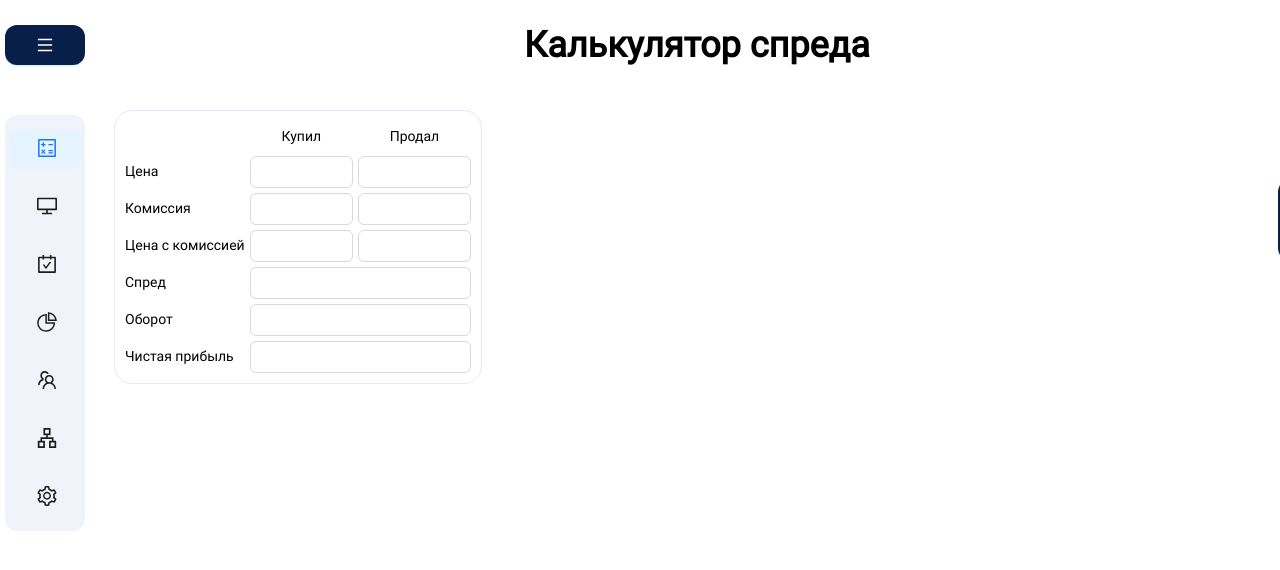
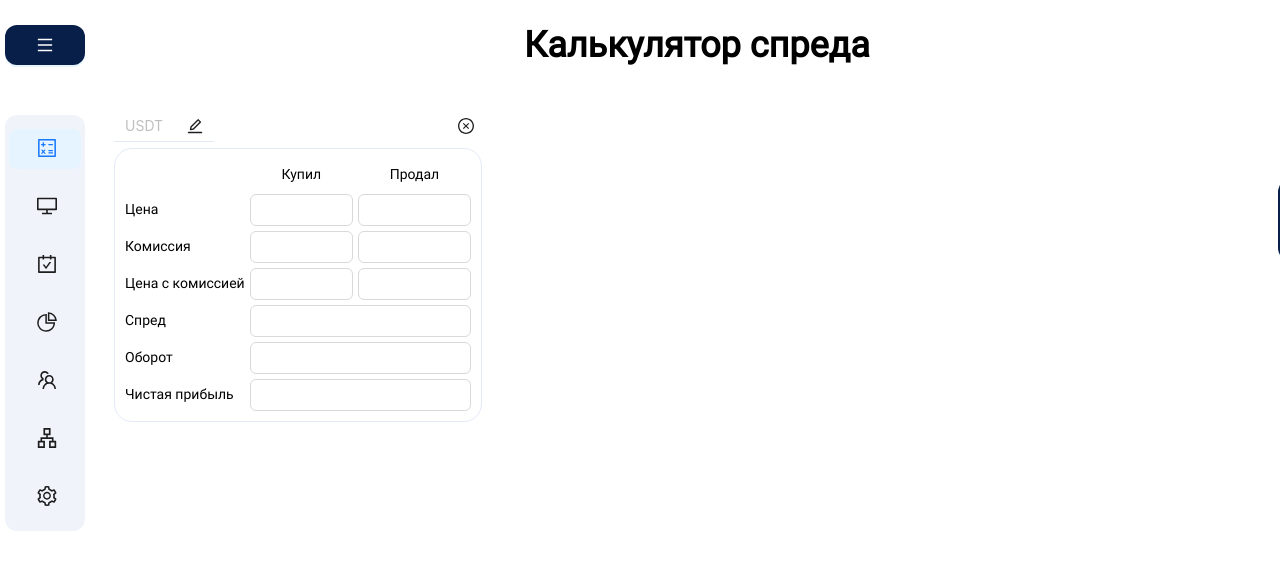
Before and after one commit to DelMaradinho/P2P-Keeper, a React (Create React App) app: page /calculator in a window 1280 px wide. Shown: the top 570 px of the page. Built offline with nearby package versions, Linux system fonts and the light colour scheme.

Commit message:
feat: modals, calc delete, calc name

```diff
--- a/package.json
+++ b/package.json
@@ -4,6 +4,7 @@
   "private": true,
   "homepage": "https://delmaradinho.github.io/P2P-Keeper",
   "dependencies": {
+    "@ant-design/icons": "^5.2.6",
     "@testing-library/jest-dom": "^5.17.0",
     "@testing-library/react": "^13.4.0",
     "@testing-library/user-event": "^13.5.0",
--- a/src/components/CalculatorItem/CalculatorItem.js
+++ b/src/components/CalculatorItem/CalculatorItem.js
@@ -1,8 +1,9 @@
 import React, { useEffect, useState } from "react";
-import { Button, Input, Menu } from "antd";
+import { Button, Input, Modal, Space } from "antd";
 import "./CalculatorItem.scss";
+import { CloseCircleOutlined, EditOutlined } from "@ant-design/icons";
 
-const CalculatorItem = () => {
+const CalculatorItem = ({ deleteFunction }) => {
   const [data, setData] = useState([]);
   const [priceSell, setPriceSell] = useState("");
   const [commissionSell, setCommissionSell] = useState("");
@@ -10,6 +11,14 @@ const CalculatorItem = () => {
   const [priceBuy, setPriceBuy] = useState("");
   const [commissionBuy, setCommissionBuy] = useState("");
   const [priceWithCommissionBuy, setPriceWithCommissionBuy] = useState("");
+  const [open, setOpen] = useState(false);
+
+  const handleOk = () => {
+    setOpen(false);
+  };
+  const handleCancel = () => {
+    setOpen(false);
+  };
 
   useEffect(() => {
     if (priceSell && commissionSell) {
@@ -36,6 +45,50 @@ const CalculatorItem = () => {
   }
 
   return (
+    <div>
+      <div className="calculator__outer">
+        <Input
+          bordered={false}
+          suffix={<EditOutlined style={{ fontSize: 16 }} />}
+          placeholder="USDT"
+          style={{
+            width: 100,
+            borderBottom: "1px solid #e3e9f6",
+            borderRadius: 0,
+          }}
+        />
+        <Space>
+          <Button
+            type="text"
+            shape="round"
+            size="middle"
+            icon={<CloseCircleOutlined style={{ fontSize: 16 }} />}
+            onClick={() => {
+              Modal.confirm({
+                content: "Вы правда хотите удалить эту формулу?",
+                okText: "Да",
+                cancelText: "Нет",
+                okButtonProps: {
+                  style: {
+                    backgroundColor: "rgba(8, 31, 73, 1)",
+                    color: "white", // Задаем цвет текста для кнопки подтверждения
+                  },
+                },
+                onCancel() {},
+                onOk() {
+                  // Handle the item deletion
+                  deleteFunction();
+                },
+              });
+            }}
+            style={{
+              zIndex: 100,
+              padding: 5,
+              borderRadius: 18,
+            }}
+          />
+        </Space>
+      </div>
       <div className="calculator__container">
         <div className="calculator__blank"></div>
         <div className="calculator__buy">Купил</div>
@@ -86,6 +139,7 @@ const CalculatorItem = () => {
           <Input />
         </div>
       </div>
+    </div>
   );
 };
 export default CalculatorItem;
--- a/src/components/CalculatorItem/CalculatorItem.scss
+++ b/src/components/CalculatorItem/CalculatorItem.scss
@@ -1,4 +1,9 @@
 .calculator{
+    &__outer{
+        display: flex;
+        justify-content: space-between;
+        margin-bottom: 6px;
+    }
     &__container {
         display: grid;
         align-content: center;
--- a/src/components/CustomTable/CustomTable.js
+++ b/src/components/CustomTable/CustomTable.js
@@ -1,5 +1,5 @@
 import React, { useEffect, useRef, useState } from "react";
-import { Button, ConfigProvider, Input, Table } from "antd";
+import { Button, ConfigProvider, Input, Modal, Table } from "antd";
 import { Resizable } from "react-resizable";
 import "./CustomTable.scss";
 import "react-resizable/css/styles.css";
@@ -264,7 +264,26 @@ const CustomTable = ({ tableData }) => {
           <a onClick={() => handleDuplicate(record)} title="Повторить сделку">
             <RollbackOutlined style={{ fontSize: 14 }} />
           </a>{" "}
-          <a onClick={() => handleDelete(record.key)} title="Удалить сделку">
+          <a
+            onClick={() => {
+              Modal.confirm({
+                content: "Вы правда хотите удалить эту сделку?",
+                okText: "Да",
+                cancelText: "Нет",
+                okButtonProps: {
+                  style: {
+                    backgroundColor: "rgba(8, 31, 73, 1)",
+                    color: "white",
+                  },
+                },
+                onCancel() {},
+                onOk() {
+                  handleDelete(record.key);
+                },
+              });
+            }}
+            title="Удалить сделку"
+          >
             <DeleteOutlined style={{ fontSize: 14 }} />
           </a>
         </p>
--- a/src/pages/calculator/index.js
+++ b/src/pages/calculator/index.js
@@ -1,4 +1,4 @@
-import { useState } from "react";
+import React, { useState } from "react";
 import CalculatorItem from "../../components/CalculatorItem/CalculatorItem";
 import MainMenu from "../../components/MainMenu/MainMenu";
 import "./calculator.scss";
@@ -12,11 +12,17 @@ function Calculator() {
       формулу
     </span>
   );
-  const [items, setItems] = useState([<CalculatorItem key={0} />]);
+
+  const deleteItem = (key) => {
+    setItemKeys((prevKeys) => prevKeys.filter((itemKey) => itemKey !== key));
+    console.log(itemKeys);
+  };
+
+  const [itemKeys, setItemKeys] = useState([0]);
 
   const addItem = () => {
-    const newItem = <CalculatorItem key={items.length} />;
-    setItems([newItem, ...items]);
+    setItemKeys((prevKeys) => [prevKeys.length, ...prevKeys]);
+    console.log(itemKeys);
   };
 
   return (
@@ -26,7 +32,15 @@ function Calculator() {
       </div>
       <div className="right">
         <h1 className="right__header">Калькулятор спреда</h1>
-        <div className="calculators__container">{items}</div>
+        <div className="calculators__container">
+          {itemKeys.length !== 0 &&
+            itemKeys.map((key) => (
+              <CalculatorItem
+                key={key}
+                deleteFunction={() => deleteItem(key)}
+              />
+            ))}
+        </div>
         <div className="right__button__container">
           <NewFormulaButton addFunction={addItem} buttonText={buttonText} />
         </div>
```
Also changed, not shown: 3 other files (tests, documents, lock files or other folders). Lines whose indentation alone changed are shown as unchanged.
